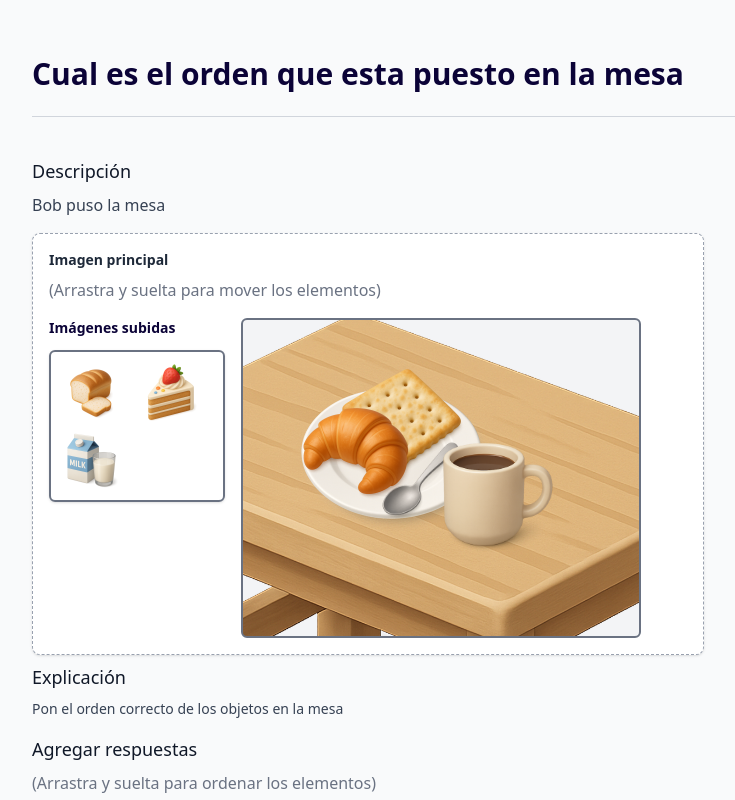
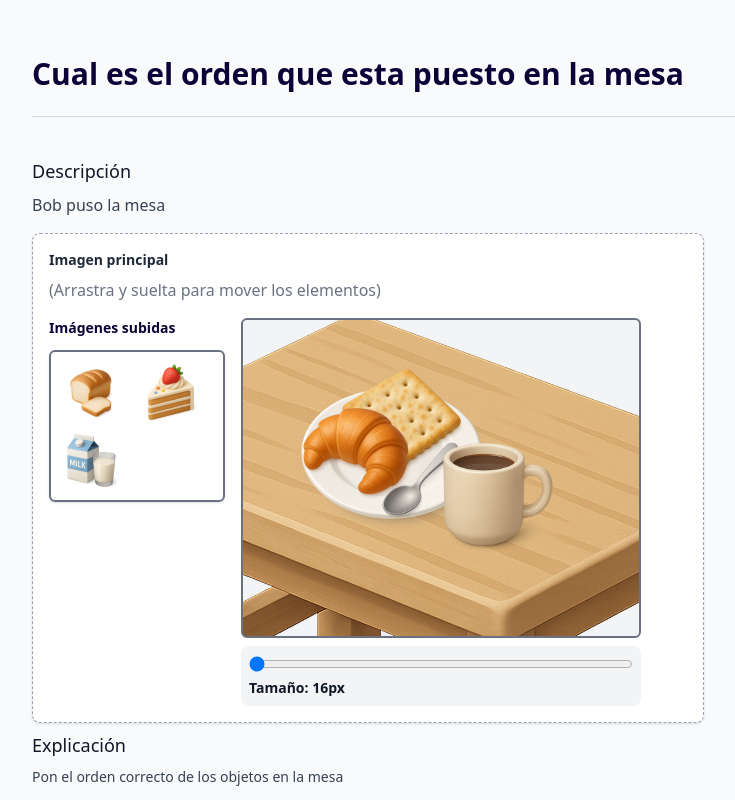
Before and after one commit to epf-21/web, a React (Vite) app in the folder frontend/: page /configure-question in a window 1280 px wide. Shown: the top 800 px of the page, without its empty margins (0-735 px from the left). Built offline with nearby package versions, Linux system fonts and the light colour scheme.

Commit message:
feat: opcion para cambiar el tamanio de los elementos

```diff
--- a/frontend/src/components/DragDrop.jsx
+++ b/frontend/src/components/DragDrop.jsx
@@ -1,8 +1,28 @@
+import { useState } from "react";
 import { DndContext, useDraggable } from "@dnd-kit/core";
 import { Draggable } from "./Draggable";
 import { Droppable } from "./Droppable";
 
 export default function DragDrop({draggableItems, droppedItems, setDroppedItems, setDraggableItems}) {
+
+  const [sliderValue, setSliderValue] = useState(16);
+  const [activeItemId, setActiveItemId] = useState(0);
+
+  const handleSliderChange = (event) => {
+    const val = event.target.value
+    setSliderValue(val);
+    const item = droppedItems.find((x) => x.id === activeItemId)
+      if(item){
+        item.width = val;
+        item.height = val;
+        const _items = droppedItems.map((x) => {
+          if (x.id === item.id) return item;
+          return x;
+        });
+        setDroppedItems(_items);
+      }
+  };
+
   function handleDragEnd(event) {
     if (event.over && event.over.id === 'droppable') {
       const dgItem = draggableItems.find((x) => x.id === event.active.id)
@@ -12,6 +32,8 @@ export default function DragDrop({draggableItems, droppedItems, setDroppedItems,
       }
       const item = droppedItems.find((x) => x.id === event.active.id)
       if(item){
+        setActiveItemId(event.active.id)
+        setSliderValue(item.width)
         item.position.x += event.delta.x;
         item.position.y += event.delta.y;
         const _items = droppedItems.map((x) => {
@@ -49,6 +71,7 @@ export default function DragDrop({draggableItems, droppedItems, setDroppedItems,
         }
         </div>
       </div>
+      <div>
         <Droppable>
           {droppedItems.map((item) => (
             <Draggable
@@ -65,6 +88,19 @@ export default function DragDrop({draggableItems, droppedItems, setDroppedItems,
             />
           ))}
         </Droppable>
+        <div className="mt-2 bg-gray-100 rounded-lg p-2">
+          <input
+          type="range"
+          min="16"
+          max="320"
+          step="16"
+          value={sliderValue}
+          onChange={handleSliderChange}
+          className="w-full cursor-pointer"
+          />
+          <p className="text-sm font-semibold text-gray-900">Tamaño: {sliderValue}px</p>
+        </div>
+      </div>
     </DndContext>
   );
 }
--- a/frontend/src/pages/ConfigureQuestion.jsx
+++ b/frontend/src/pages/ConfigureQuestion.jsx
@@ -64,7 +64,7 @@ const draggableItemsData = [
     },
     {
       id: 3,
-      name: 'Cucharilla',
+      name: 'Cuchara',
       imageUrl: 'soup_spoon.png',
       width: 100,
       height: 100,
@@ -134,7 +134,6 @@ export default function ConfigureQuestion() {
             </div>
           </div>
 
-
           <div className="py-2 rounded-md">
             <h2 className="text-lg font-medium text-gray-900 mb-2">Explicación</h2>
             <p className="text-sm text-gray-700">{explanation}</p>
```
Lines whose indentation alone changed are shown as unchanged.
